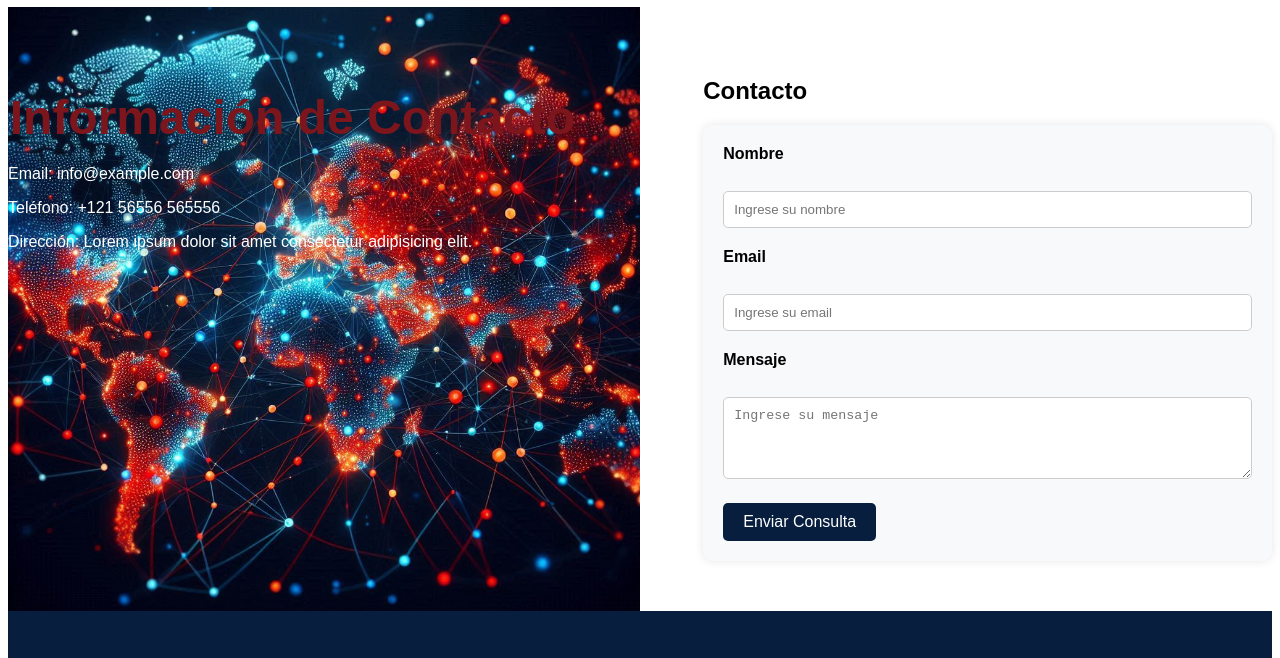
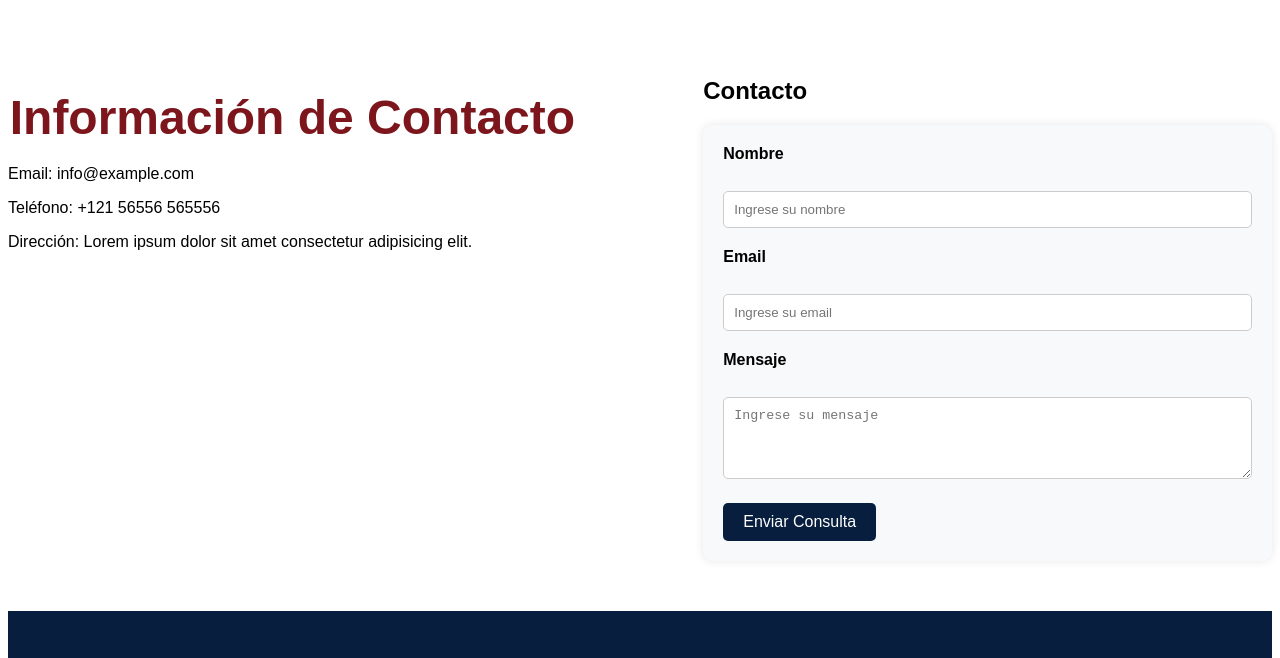
Before and after one commit to CarlosBocanegraT/transportes-trf, a plain HTML site: page contacto.html in a window 1280 px wide. Shown: the part 99-757 px from the top of the page. Drawn offline with Linux system fonts and the light colour scheme.

Commit message:
first commit

```diff
--- a/estilos.css
+++ b/estilos.css
@@ -312,8 +312,6 @@ a:hover {
 /* Estilos para la sección de contacto */
 .container-contacto {
     display: flex;
-    background-image: url('imagenes/FONDOO.jpeg'); /* Ruta a tu imagen de fondo */
-    background-size: 50% auto; /* La imagen ocupa el 50% del ancho del contenedor y se ajusta automáticamente en altura */
     background-position: left center; /* Posiciona la imagen de fondo a la izquierda y la centra verticalmente */
     background-repeat: no-repeat; /* Evita que la imagen se repita */
     justify-content: space-between; /* Distribuye los elementos en el contenedor */
@@ -323,7 +321,6 @@ a:hover {
 
 .contacto-info {
     width: 45%; /* Ancho de la parte de la información de contacto */
-    color: white;
 }
 
 .formulario-contacto {
```
